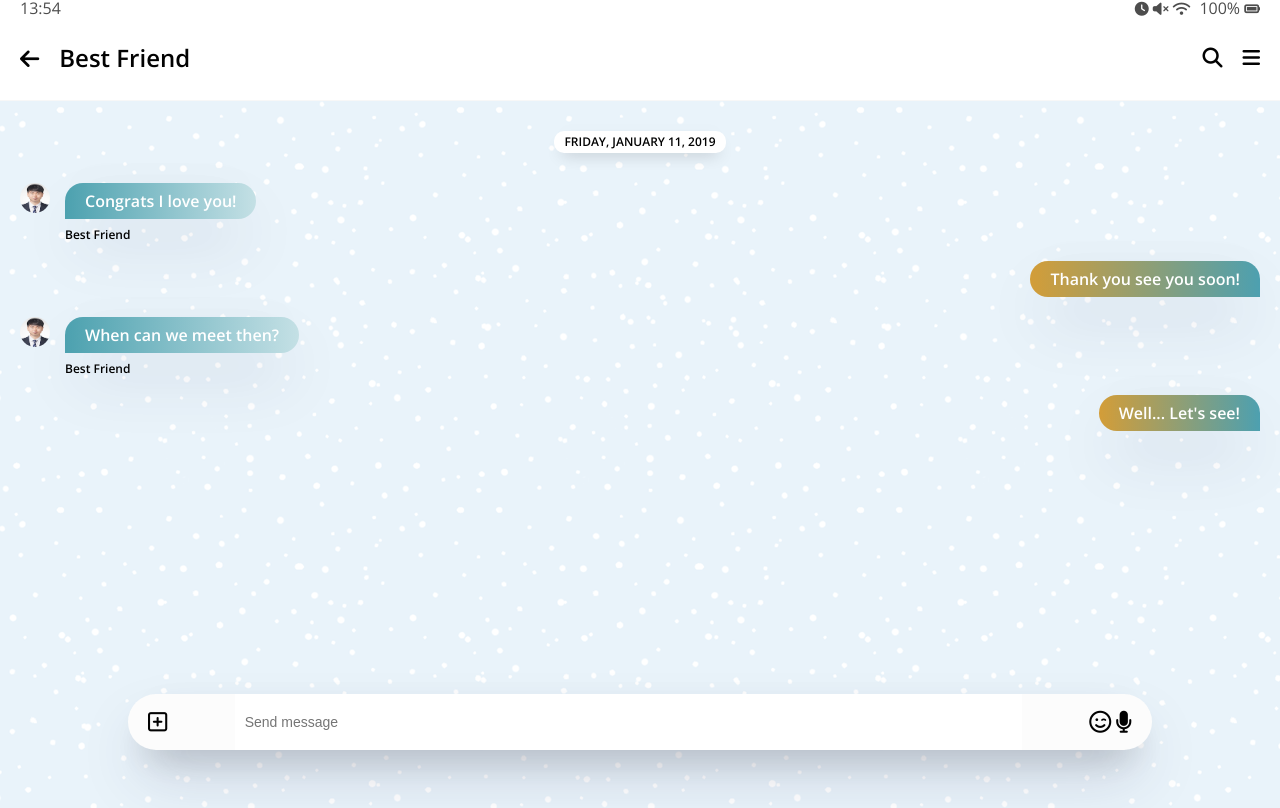
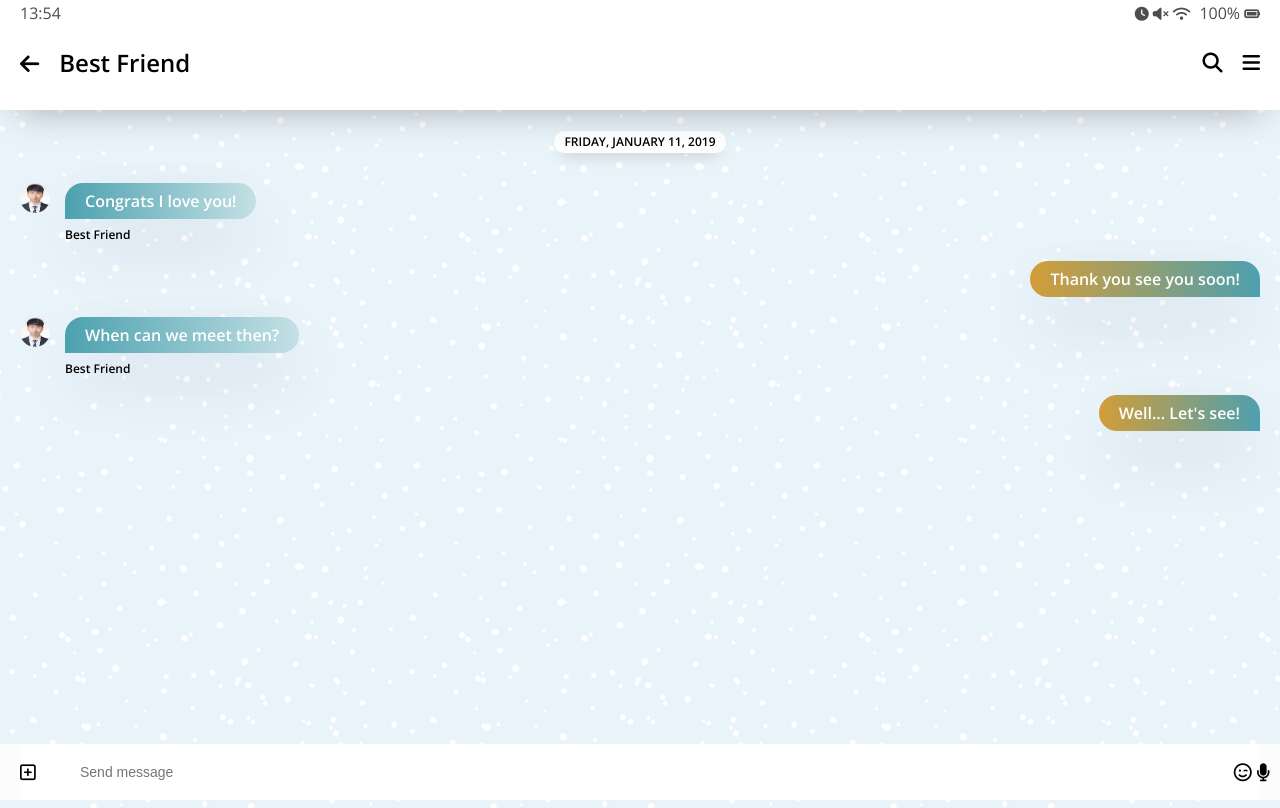
Before and after one commit to dsmn-ck/kakaoclone-v2, a plain HTML site: page chat.html in a window 1280 px wide. Shown: the top 808 px of the page. Drawn offline with nearby package versions, Linux system fonts and the light colour scheme.

Commit message:
css_ani_1

```diff
--- a/chat.html
+++ b/chat.html
@@ -12,6 +12,7 @@
     <title>Chat | Kakao Clone</title>
   </head>
   <body class="chats-body">
+    <div class="header-wrapper">
       <div class="status-bar">
         <div class="status-bar__column">
           <span class="status-bar__clock">13:54</span>
@@ -40,6 +41,7 @@
           </span>
         </div>
       </header>
+    </div>
     <main class="chat-screen">
       <ul class="chat__messages">
         <span class="chat__timestamp">Friday, January 11, 2019</span>
@@ -77,18 +79,17 @@
         </li>
       </ul>
     </main>
-    <div class="chat__write">
-      <div class="chat__write-column">
-        <i class="far fa-plus-square"></i>
-      </div>
-      <div class="chat__write-column">
+    <div class="chat__write-container">
       <input
+        class="chat__write"
         type="text"
         placeholder="Send message"
         class="chat__write-input"
       />
+      <div class="chat__icon-left chat__icon">
+        <i class="far fa-plus-square"></i>
       </div>
-      <div class="chat__write-column">
+      <div class="chat__icon-right chat__icon">
         <span class="chat__write-icon">
           <i class="far fa-smile-wink"></i>
         </span>
--- a/css/chat.css
+++ b/css/chat.css
@@ -1,5 +1,17 @@
+.header-wrapper {
+  position: fixed;
+  top: 0px;
+  width: 100%;
+  padding: 5px 0px;
+  background-color: white;
+  box-shadow: 0 18px 36px -18px rgba(0, 0, 0, 0.3),
+    0 -12px 36px -8px rgba(0, 0, 0, 0.025);
+}
+
 .chats-body {
-  padding: 0;
+  padding: 10px 0px;
+  padding-top: 100px;
+  min-height: 1000px;
 }
 
 .chats-body .header,
@@ -9,13 +21,12 @@
 
 .chat-screen {
   background-image: url(../images/blue-snow.png);
-  min-height: 100vh;
+  min-height: 1000vh;
 }
 
-.chat__write {
+.chat__write-container {
   position: fixed;
-  bottom: 50px;
-  width: 80%;
+  bottom: 0px;
   margin: 0 auto;
   left: 0;
   right: 0;
@@ -24,9 +35,40 @@
   align-items: center;
   background-color: #fcfcfc;
   padding: 0px 20px;
-  border-radius: 40px;
-  box-shadow: 0 30px 60px -12px rgba(50, 50, 93, 0.25),
-    0 18px 36px -18px rgba(0, 0, 0, 0.3), 0 -12px 36px -8px rgba(0, 0, 0, 0.025);
+  /* box-shadow: 0 30px 60px -12px rgba(50, 50, 93, 0.25),
+    0 18px 36px -18px rgba(0, 0, 0, 0.3), 0 -12px 36px -8px rgba(0, 0, 0, 0.025); */
+}
+
+.chat__write {
+  bottom: 0px;
+  width: 100%;
+  border-radius: 0;
+  padding: 20px 60px;
+  width: 100%;
+  border: none;
+  font-size: 14px;
+}
+
+.chat__icon-left {
+  position: absolute;
+}
+
+.chat__icon-right {
+  position: absolute;
+  right: 10px;
+}
+
+.chat__write:focus {
+  outline: none;
+}
+
+.chat__icon {
+  font-size: 18px;
+  transition: opacity 0.3s ease-in-out;
+}
+
+.chat__write:focus ~ .chat__icon {
+  opacity: 0;
 }
 
 .chat__write i {
@@ -42,10 +84,6 @@
   width: 100%;
   border: none;
   font-size: 14px;
-}
-
-.chat__write-column input:focus {
-  outline: none;
 }
 
 .chat-screen .chat__messages {
@@ -75,10 +113,6 @@
   margin-bottom: 20px;
 }
 
-/* .message .message__content {
-  width: 80%;
-} */
-
 .incoming-message {
   align-self: flex-start;
 }
@@ -94,7 +128,6 @@
 }
 
 .message .message__bubble {
-  background-color: white;
   box-shadow: 0 30px 60px -12px rgba(50, 50, 93, 0.25),
     0 18px 36px -18px rgba(0, 0, 0, 0.3), 0 -12px 36px -8px rgba(0, 0, 0, 0.025);
   padding: 10px 20px;
@@ -113,12 +146,10 @@
 
 .incoming-message .message__bubble {
   border-bottom-left-radius: 0px;
-
   background-image: linear-gradient(to right, #4ca1af, #c4e0e5);
 }
 
 .sent-message .message__bubble {
   border-bottom-right-radius: 0px;
-
   background-image: linear-gradient(to left, #4da0b0, #d39d38);
 }
```
Lines whose indentation alone changed are shown as unchanged.
